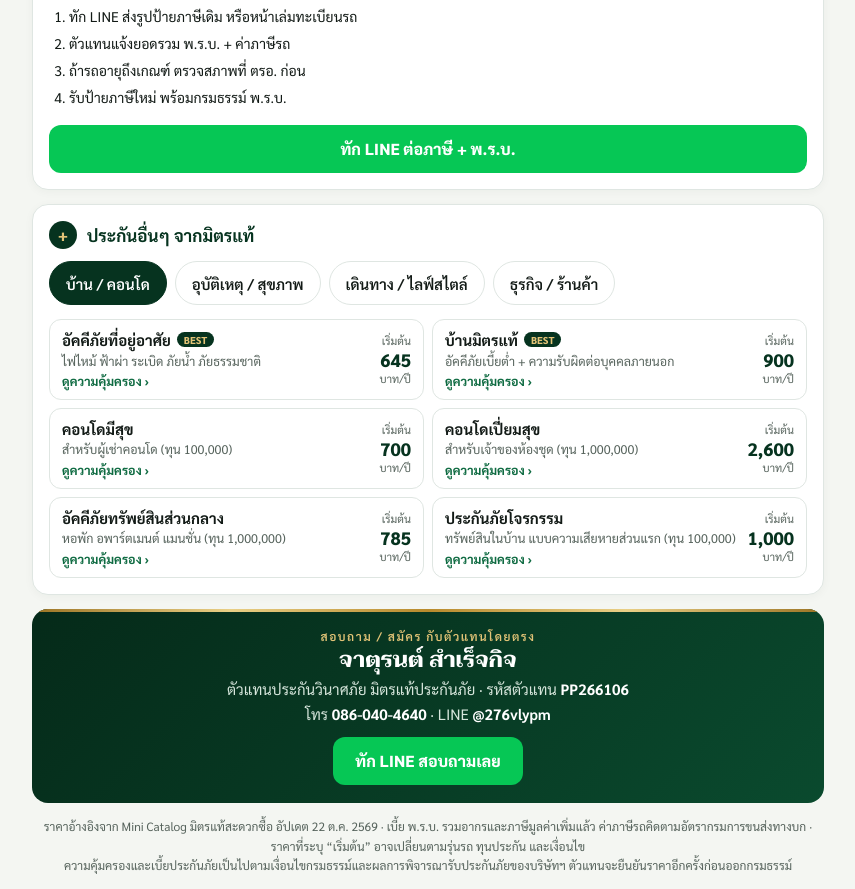
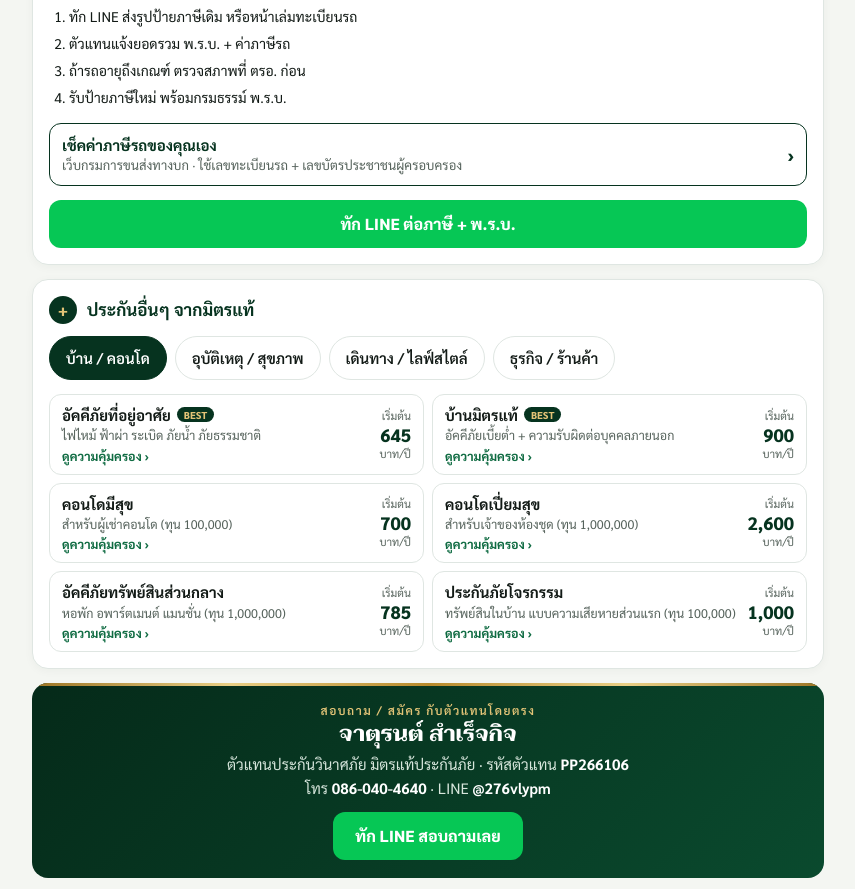
Before and after one commit to monkeydtart-hash/mittare, a plain HTML site: page index.html in a window 1280 px wide. Shown: the part 1519-2408 px from the top of the page, without its empty margins (212-1067 px from the left). Drawn offline with Linux system fonts and the light colour scheme.

Commit message:
เพิ่มลิงก์เช็คค่าภาษีรถ กรมการขนส่งทางบก
Co-Authored-By: Claude Opus 5.5 <noreply@anthropic.com>
Claude-Session: https://claude.ai/code/session_01KotMg1CdjW6sLvSiCNcMEC

```diff
--- a/index.html
+++ b/index.html
@@ -141,6 +141,10 @@
   .tro p{margin:8px 0 0;font-size:13px;color:var(--tm)}
   .steps4{margin:12px 0 0;padding-left:20px;font-size:14px}
   .steps4 li{padding:3px 0}
+  .dlt{display:flex;gap:10px;align-items:center;margin-top:12px;border:1.5px solid var(--dg);border-radius:12px;padding:10px 12px;text-decoration:none;color:var(--tx)}
+  .dlt .tx{flex:1;font-size:13px;color:var(--tm);line-height:1.45}
+  .dlt .tx b{display:block;font-size:15px;color:var(--dg)}
+  .dlt .ar{font-weight:800;color:var(--dg);font-size:18px}
   .ctpme{display:block;margin-top:12px;background:#f3f7f4;border:1px solid var(--line);border-radius:12px;padding:10px 12px;text-decoration:none;color:var(--tx);font-size:14px}
   .ctpme b{color:var(--dg)}
   .ctpme span{color:var(--em);font-weight:700;white-space:nowrap}
@@ -421,6 +425,7 @@ function renderCtp(){
       <li>ถ้ารถอายุถึงเกณฑ์ ตรวจสภาพที่ ตรอ. ก่อน</li>
       <li>รับป้ายภาษีใหม่ พร้อมกรมธรรม์ พ.ร.บ.</li>
     </ol>
+    <a class="dlt" href="https://eservice.dlt.go.th/esvapp/esv/ebk/esv02q002/" target="_blank" rel="noopener"><div class="tx"><b>เช็คค่าภาษีรถของคุณเอง</b>เว็บกรมการขนส่งทางบก · ใช้เลขทะเบียนรถ + เลขบัตรประชาชนผู้ครอบครอง</div><span class="ar">›</span></a>
     <a class="cta" style="margin:14px 0 0" href="${lineUrl('สวัสดีครับ สนใจต่อภาษีรถ + พ.ร.บ. รบกวนเช็คยอดให้หน่อยครับ')}" target="_blank" rel="noopener">ทัก LINE ต่อภาษี + พ.ร.บ.</a>`;
 }
 function ctpFor(v){
```
